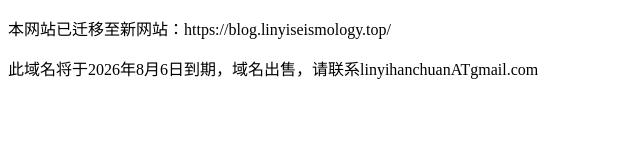
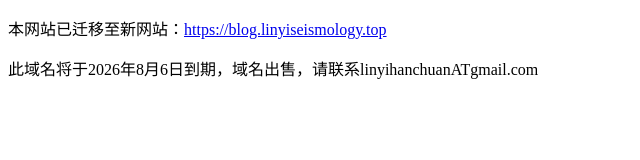
Before and after one commit to nicklinyi/usefulLinks, a plain HTML site: page index.html in a window 1280 px wide. Shown: the whole page, without its empty margins (0-640 px from the left). Drawn offline with Linux system fonts and the light colour scheme.

Commit message:
Update index.html

```diff
--- a/index.html
+++ b/index.html
@@ -5,7 +5,7 @@
   <title>Minimal Page</title>
 </head>
 <body>
-  <p>本网站已迁移至新网站：https://blog.linyiseismology.top/</p>
+  <p>本网站已迁移至新网站：<a href="https://blog.linyiseismology.top/">https://blog.linyiseismology.top </a></p>
   <p>此域名将于2026年8月6日到期，域名出售，请联系linyihanchuanATgmail.com</p>
 </body>
 </html>
```
